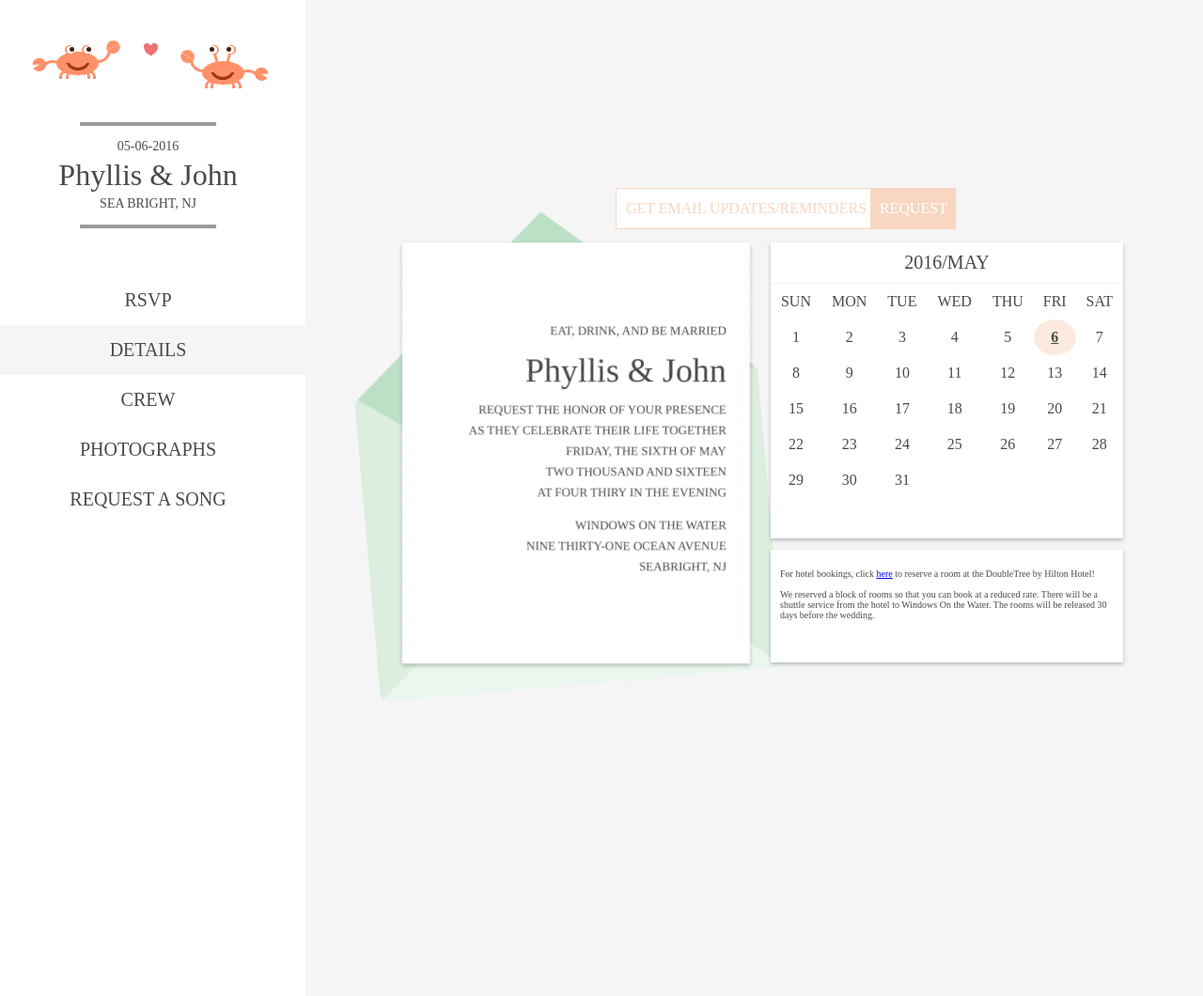
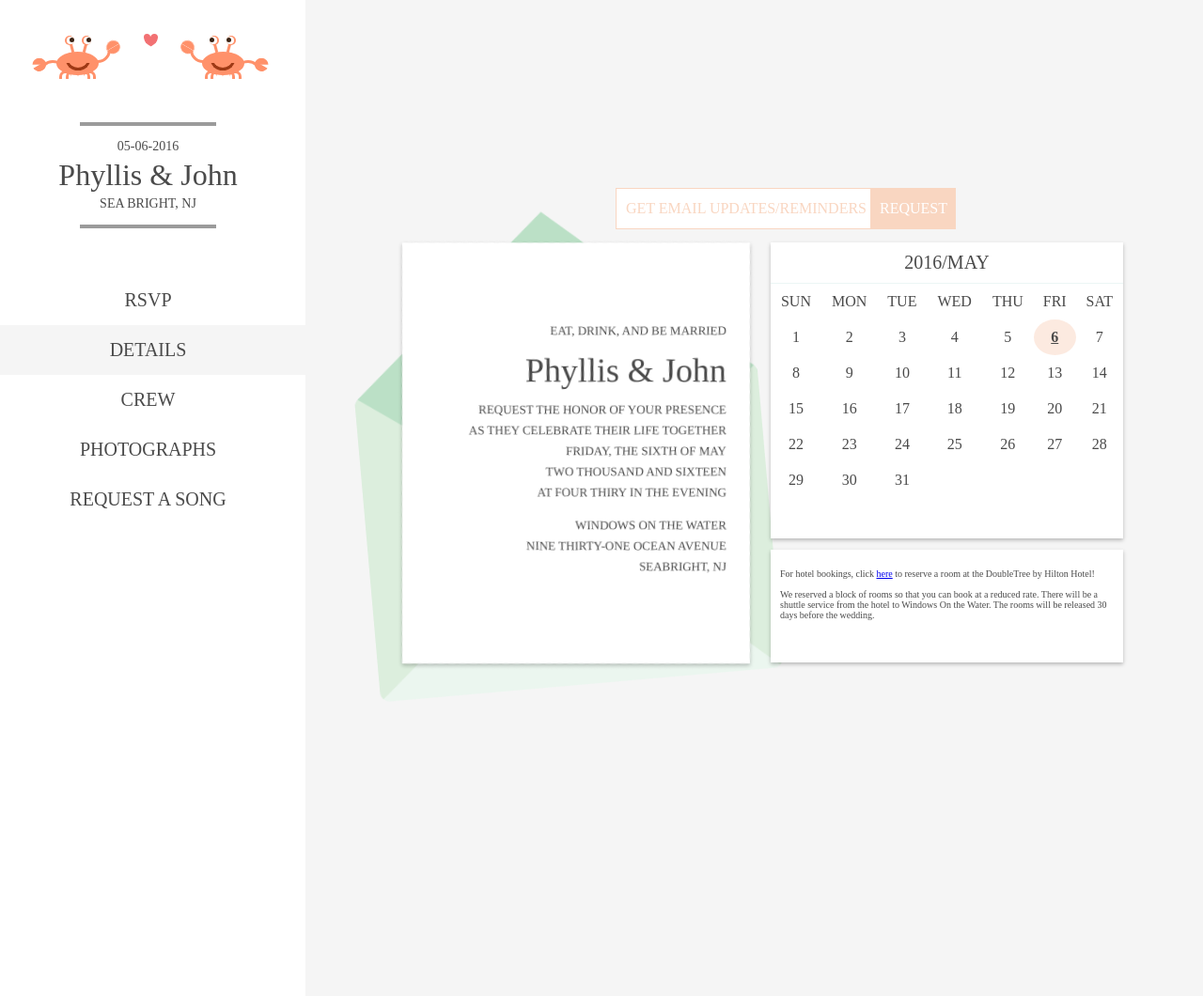
Before and after one commit to phyllisandjohn/phyllisandjohn.github.io, a Jekyll site: the page details/index.html, which Jekyll copies as it is, in a window 1280 px wide. Shown: the whole page at 94% size. Built offline with Jekyll 4.4.1, drawn with Linux system fonts in a browser that asks for light colours.

Commit message:
Update index.html

```diff
--- a/details/index.html
+++ b/details/index.html
@@ -170,9 +170,6 @@ td {
 	cursor: pointer;
 }
 
-.crab-right, .crab-left, .heart-wrapper {
-	margin-top: 10px;
-}
 .blurb {
 	text-transform: uppercase;
 	padding-top: 15px;
```
